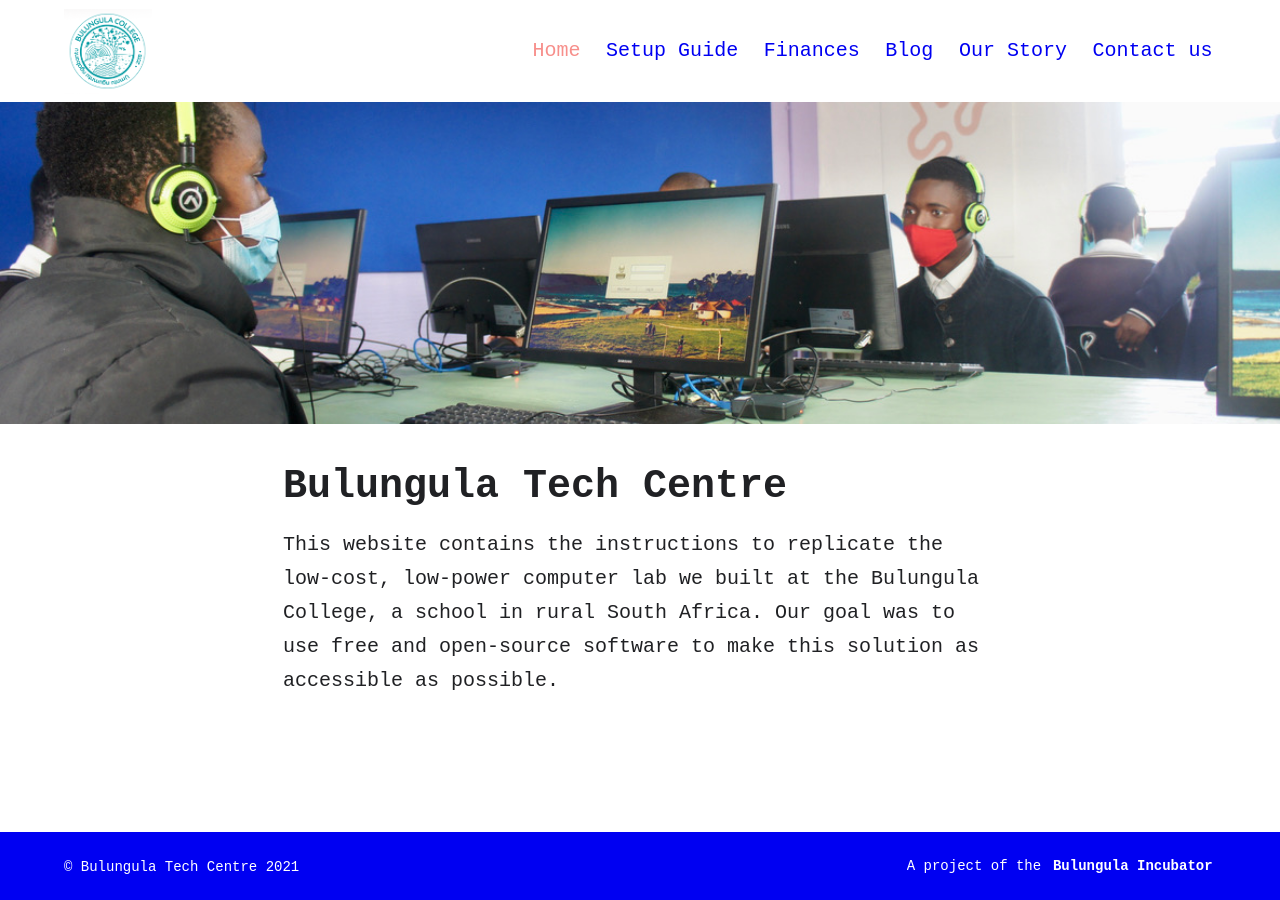
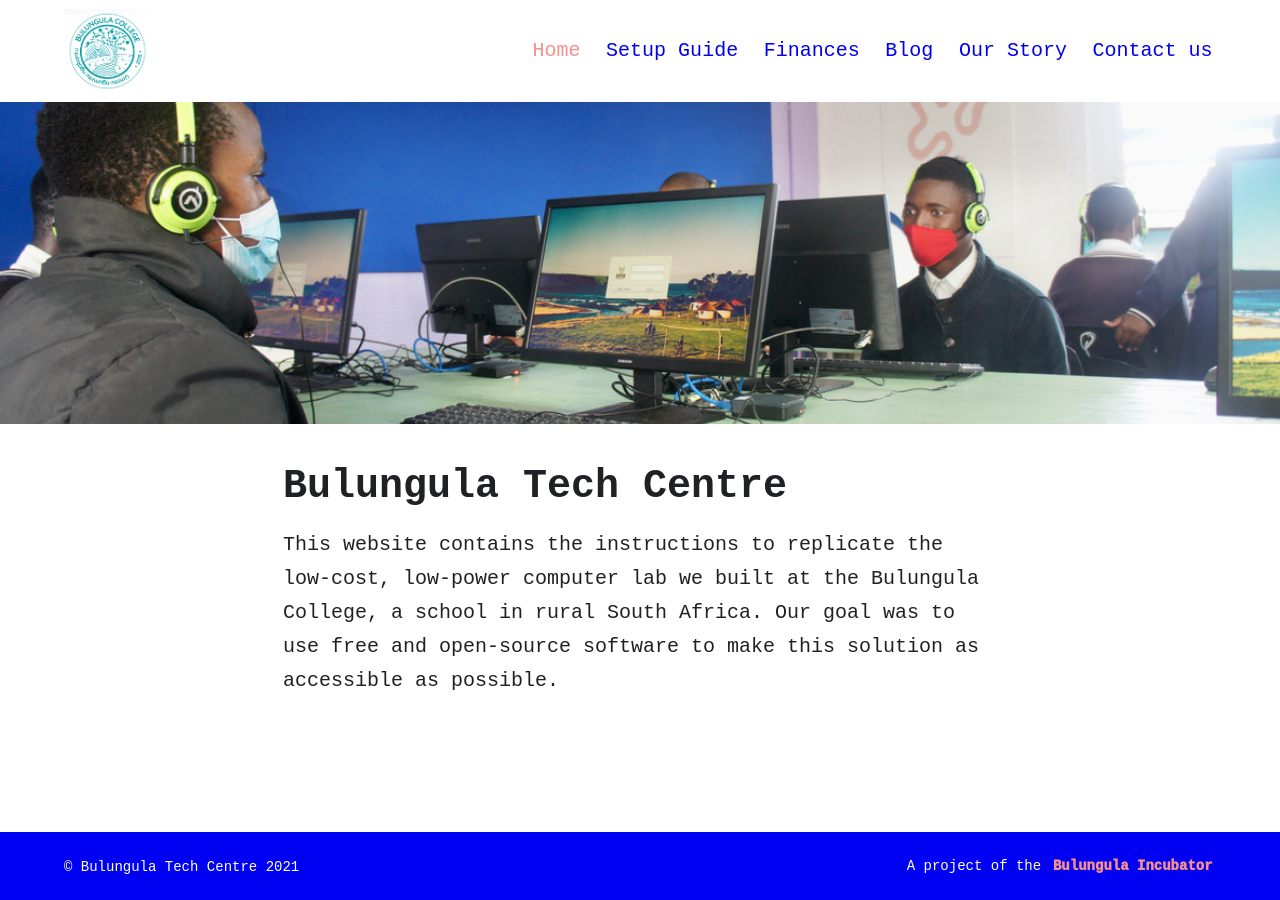
Before and after one commit to bulungula-tech-centre/bulungula-tech-centre, a Jekyll site: the page built from index.md, in a window 1280 px wide. Built offline with Jekyll 4.4.1, drawn with Linux system fonts in a browser that asks for light colours.

```diff
--- a/_sass/_theme.scss
+++ b/_sass/_theme.scss
@@ -215,7 +215,8 @@ body {
     font-size: 70%;
     font-weight: 400;
     a {
-      font-weight: 600;
+      font-weight: 1000;
+      color: $hoverColour;
     }
   }
 }
```
